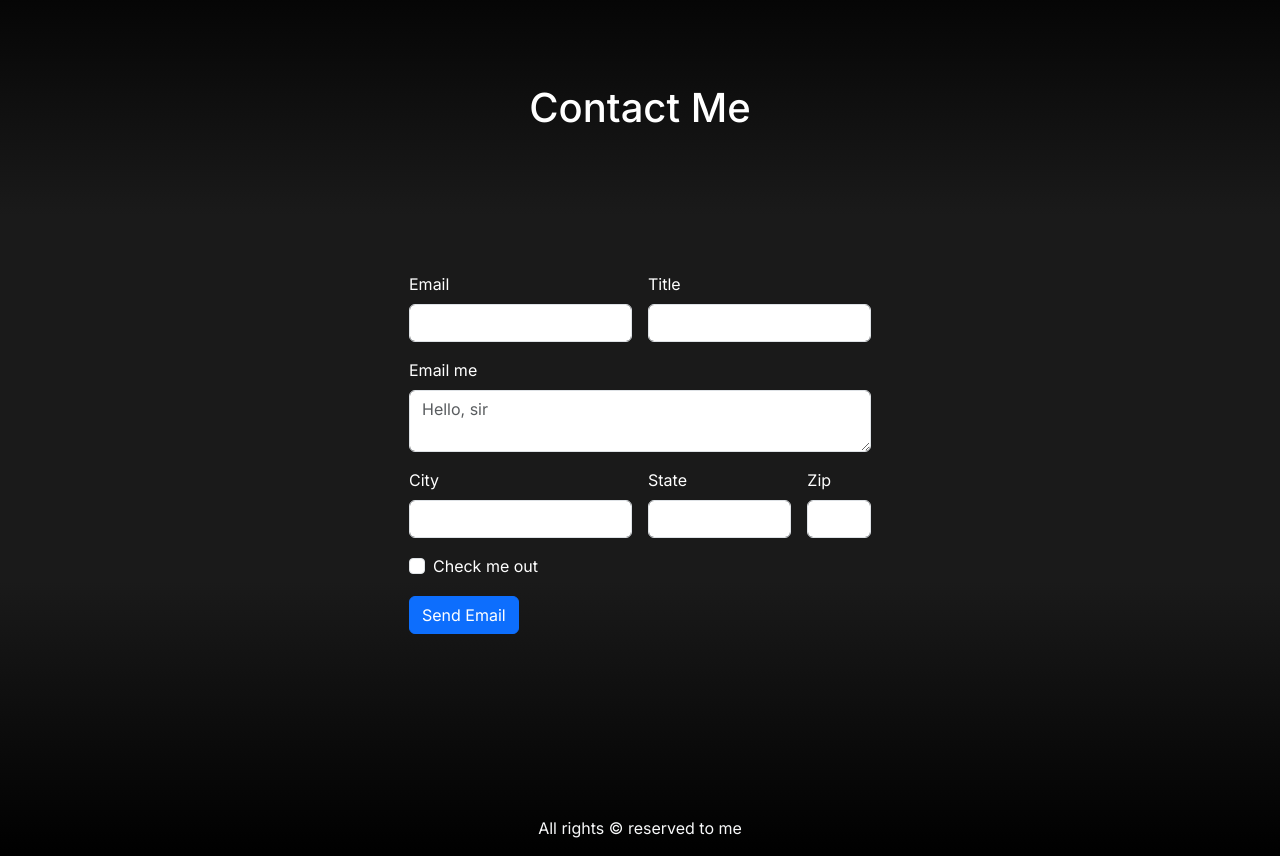
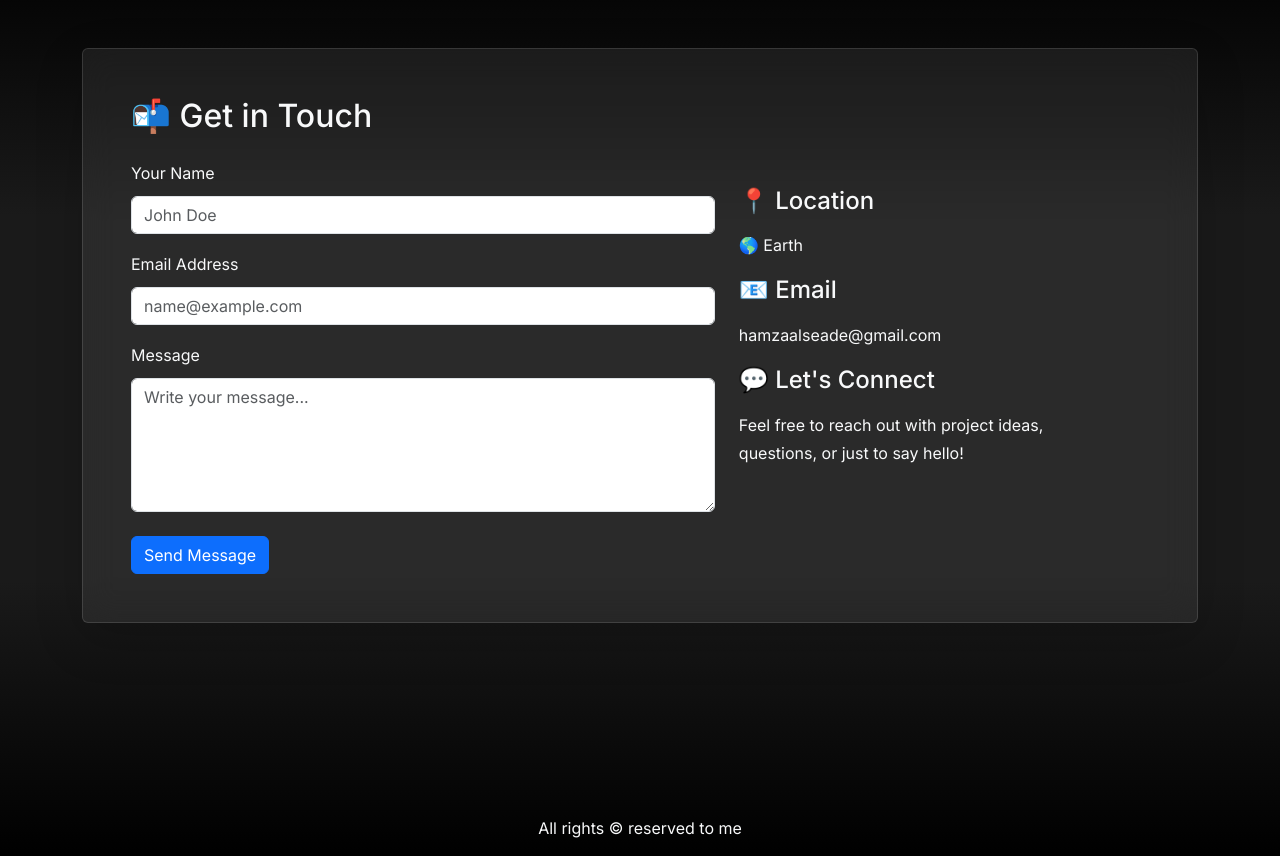
Before and after one commit to Hamzaalhadithy/CS50-Portfolio, a Flask app: page /contact in a window 1280 px wide. Shown: the part 59-915 px from the top of the page. Run offline with Flask 3, Linux system fonts and the light colour scheme; some libraries are stand-ins or nearby versions.

Commit message:
Project page

```diff
--- a/app.py
+++ b/app.py
@@ -1,17 +1,30 @@
+import os
 from flask import Flask, flash ,render_template, redirect, request, session, url_for, jsonify
 from flask_session import Session
 from cs50 import SQL
 from werkzeug.security import check_password_hash, generate_password_hash
 from functools import wraps
+from flask_mail import Mail, Message
+from dotenv import load_dotenv
+load_dotenv()
 
 app = Flask(__name__)
-app.secret_key = 'alhadeethimo'
+app.secret_key = os.getenv("SECRET_KEY")
 
 
 # Configure session to use filesystem (instead of signed cookies)
 app.config["SESSION_PERMANENT"] = False
 app.config["SESSION_TYPE"] = "filesystem"
 Session(app)
+
+app.config['MAIL_SERVER'] = 'smtp.gmail.com'
+app.config['MAIL_PORT'] = 587
+app.config['MAIL_USE_TLS'] = True
+app.config['MAIL_USERNAME'] = os.getenv("MAIL_USER")
+app.config['MAIL_PASSWORD'] = os.getenv("MAIL_PASS")
+app.config['MAIL_DEFAULT_SENDER'] = 'hamzaalseade@gmail.com'
+
+mail = Mail(app)
 
 db = SQL("sqlite:///main.db")
 
@@ -74,12 +87,12 @@ def index():
 def blog():
     return render_template("blog.html", user_id=session.get("user_id"))
 
-@app.route("/articles")
+@app.route("/api/articles")
 def article():
     articles = db.execute("SELECT * FROM articles")
     return jsonify(articles), 200
 
-@app.route("/articles/<int:article_id>")
+@app.route("/api/articles/<int:article_id>")
 def get_article(article_id):
     article = db.execute("SELECT * FROM articles WHERE id = ?", article_id)
 
@@ -88,7 +101,7 @@ def get_article(article_id):
 
     return jsonify(article[0]), 200
 
-@app.route("/articles/search")
+@app.route("/api/articles/search")
 def search_articles():
     query = request.args.get("query")
     if not query:
@@ -98,7 +111,7 @@ def search_articles():
     articles = db.execute("SELECT * FROM articles WHERE title LIKE ? OR content LIKE ?", like_query, like_query)
     return jsonify(articles), 200
 
-@app.route("/articles/create", methods=["POST"])
+@app.route("/api/articles/create", methods=["POST"])
 def create_article():
     if "user_id" not in session:
         return jsonify({"error": "Not authorized"}), 401
@@ -116,7 +129,7 @@ def create_article():
           )
     return jsonify({"success": True}), 200
 
-@app.route("/articles/<int:article_id>/edit", methods=["PUT"])
+@app.route("/api/articles/<int:article_id>/edit", methods=["PUT"])
 def edit_article(article_id):
     data = request.get_json()
 
@@ -141,7 +154,7 @@ def edit_article(article_id):
 
 
 
-@app.route("/articles/<int:article_id>/delete", methods=["DELETE"])
+@app.route("/api/articles/<int:article_id>/delete", methods=["DELETE"])
 def del_article(article_id):
 
     article = db.execute("SELECT * FROM articles WHERE id = ?", article_id)
@@ -156,8 +169,36 @@ def del_article(article_id):
 def projects():
     return render_template("projects.html")
 
+@app.route("/api/projects")
+def get_projects():
+    projects = db.execute("SELECT * FROM projects")
+    if not projects:
+        return jsonify({"error":"No projects were found"}), 404
+    return jsonify(projects), 200
+
+
 @app.route("/contact")
 def contact():
+    if request.method == "POST":
+        name = request.form.get("name")
+        email = request.form.get("email")
+        message = request.form.get("message")
+
+        msg = Message(
+            subject=f"New Contact Message from {name}",
+            recipients=["hamzaalseade@gmail.com"],
+            body =f"From: {name}\nEmail: {email}\n Message: {message}"
+        )
+
+        try:
+            mail.send(msg)
+            flash("Your message has been sent Successfully!", "success")
+        except Exception as e:
+            print("❌ Mail send failed:", e)
+            flash("Failed to send message. Try again later", "danger")
+
+        return redirect("/contact")
+
     return render_template("contact.html")
 
 
--- a/static/app.js
+++ b/static/app.js
@@ -24,7 +24,51 @@ if (window.location.pathname == "/blog") {
 if (window.location.pathname == "/projects") {
   document.getElementById("projects").classList.add("active");
   document.getElementById("projects").classList.add("nav-link-active");
+
+  document.addEventListener("DOMContentLoaded", async () => {
+    let response = await fetch("/api/projects");
+    let projects = await response.json();
+
+    if (response.ok) {
+      const container = document.getElementById("projects-container");
+      projects.forEach((project) => {
+        const card = document.createElement("div");
+        card.className = "col-lg-4 col-md-6 mb-4";
+        card.innerHTML = `
+          <div class="project-card h-100 d-flex flex-column justify-content-between">
+            <img src="${project.image_url}" class="project-image mb-3" alt="${
+          project.title
+        }" />
+            <div>
+              <h5>${project.title}</h5>
+              <p>${
+                project.description.length < 150
+                  ? project.description
+                  : project.description.slice(0, 150) + "..."
+              }</p>
+            </div>
+            <div class="mt-3 d-flex gap-2">
+              ${
+                project.github_url
+                  ? `<a href="${project.github_url}" target="_blank" class="btn btn-outline-light btn-sm">GitHub</a>`
+                  : ""
               }
+              ${
+                project.live_url
+                  ? `<a href="${project.live_url}" target="_blank" class="btn btn-outline-primary btn-sm">Live Demo</a>`
+                  : ""
+              }
+            </div>
+          </div>
+        `;
+        container.appendChild(card);
+      });
+    } else {
+      alert("Error: " + projects.error);
+    }
+  });
+}
+
 if (window.location.pathname == "/contact") {
   document.getElementById("contact").classList.add("active");
   document.getElementById("contact").classList.add("nav-link-active");
@@ -32,35 +76,35 @@ if (window.location.pathname == "/contact") {
 if (window.location.pathname == "/blog") {
   article_container = document.getElementById("article-container");
   document.addEventListener("DOMContentLoaded", async function (event) {
-    let response = await fetch("/articles");
+    let response = await fetch("/api/articles");
     let articles = await response.json();
     let html = "";
-    for (article of articles) {
+    for (let article of articles) {
       let date = new Date(article.timestamp);
       let formated = date.toLocaleString("en-TR", {
         year: "numeric",
         month: "long",
         day: "numeric",
       });
+
       html += `
-          <div class="article-card d-flex align-items-center m-2 glassy" id="article">
-            <div class="row gap-2">
-                <div class="d-flex article-image col-lg-3 justify-content-end"><img class="rounded-circle"
-                         src="${article.image_url}" alt="${article.title}" /></div>
-                <div class="d-flex flex-column gap-2 col justify-content-start">
-                    <div class="">
-                        <h2>${article.title}</h2>
+    <div class="article-card d-flex align-items-center m-2 glassy" style="min-height: 220px;">
+      <div class="row gap-2 w-100">
+        <div class="d-flex article-image col-lg-3 justify-content-center align-items-center mb-3">
+          <img class="rounded-circle article-img" src="${
+            article.image_url
+          }" alt="${article.title}" />
         </div>
-                    <div class="">
-                        <p>${
-                          article.content.length < 150
-                            ? article.content
-                            : article.content.slice(0, 150) + "...."
+        <div class="d-flex flex-column justify-content-between col">
+          <div>
+            <h2 class="article-title">${article.title}</h2>
+            <p class="article-desc">${article.content.slice(0, 150)}${
+        article.content.length > 150 ? "..." : ""
       }</p>
           </div>
-                    <div class="d-flex justify-content-between">
+          <div class="d-flex justify-content-between align-items-center mt-2">
             <span style="font-size: 10pt;">Published ${formated}</span>
-                        <span class="gap-3">
+            <span class="d-flex gap-2">
               <button class="btn btn-primary read-btn" data-id="${
                 article.id
               }">Read More</button>
@@ -68,11 +112,10 @@ if (window.location.pathname == "/blog") {
                 USER_ID
                   ? `
                     <button class="btn btn-primary edit-btn" data-id="${article.id}">Edit</button>
-                                    <button class="btn btn-danger delete-btn" data-id="${article.id}"  name="delete" value="delete">Delete</button>
+                    <button class="btn btn-danger delete-btn" data-id="${article.id}">Delete</button>
                     `
                   : ""
               }
-                          </span>
             </span>
           </div>
         </div>
@@ -80,6 +123,7 @@ if (window.location.pathname == "/blog") {
     </div>
   `;
     }
+
     article_container.innerHTML += html;
     if (USER_ID) {
       let currentArticleId = null;
@@ -109,13 +153,16 @@ if (window.location.pathname == "/blog") {
             content: document.getElementById("edit-content").value,
           };
 
-          const response = await fetch(`/articles/${currentArticleId}/edit`, {
+          const response = await fetch(
+            `/api/articles/${currentArticleId}/edit`,
+            {
               method: "PUT",
               headers: {
                 "Content-Type": "application/json",
               },
               body: JSON.stringify(updatedArticle),
-          });
+            }
+          );
 
           const result = await response.json();
 
@@ -135,9 +182,12 @@ if (window.location.pathname == "/blog") {
       });
 
       document.getElementById("delete").addEventListener("click", async () => {
-        const response = await fetch(`/articles/${currentArticleId}/delete`, {
+        const response = await fetch(
+          `/api/articles/${currentArticleId}/delete`,
+          {
             method: "DELETE",
-        });
+          }
+        );
 
         const result = await response.json();
 
@@ -162,7 +212,7 @@ if (window.location.pathname == "/blog") {
           content: document.getElementById("create-content").value,
         };
 
-        const response = await fetch("/articles/create", {
+        const response = await fetch("/api/articles/create", {
           method: "POST",
           headers: {
             "Content-Type": "application/json",
@@ -183,7 +233,7 @@ if (window.location.pathname == "/blog") {
 
     document.querySelectorAll(".read-btn").forEach((button) => {
       button.addEventListener("click", async () => {
-        let response = await fetch(`/articles/${button.dataset.id}`);
+        let response = await fetch(`/api/articles/${button.dataset.id}`);
         result = await response.json();
 
         document.getElementById("article-image").src = result.image_url;
@@ -203,7 +253,7 @@ if (window.location.pathname == "/blog") {
         let query = document.getElementById("search-input").value;
         if (query.length < 2) return;
         let response = await fetch(
-          `/articles/search?query=${encodeURIComponent(query)}`
+          `/api/articles/search?query=${encodeURIComponent(query)}`
         );
         let articles = await response.json();
         if (response.ok) {
@@ -216,30 +266,22 @@ if (window.location.pathname == "/blog") {
               day: "numeric",
             });
             search_html += `
-                  <div class="article-card d-flex align-items-center m-2 glassy" id="article">
-                    <div class="row gap-2">
-                        <div class="d-flex article-image col-lg-3 justify-content-end"><img class="rounded-circle"
-                                 src="${
-                                  article.image_url
-                                }" alt="${article.title}" /></div>
-                        <div class="d-flex flex-column gap-2 col justify-content-start">
-                            <div class="">
-                                <h2>${article.title}</h2>
+              <div class="article-card d-flex align-items-center m-2 glassy" style="min-height: 220px;">
+                <div class="row gap-2 w-100">
+                  <div class="d-flex article-image col-lg-3 justify-content-center align-items-center mb-3">
+                    <img class="rounded-circle article-img-search" src="${article.image_url}" alt="${article.title}" />
                   </div>
-                            <div class="">
-                                <p>${
-                                  article.content.length < 100
-                                    ? article.content
-                                    : article.content.slice(0, 100) + "...."
-                                }</p>
+                  <div class="d-flex flex-column justify-content-between col">
+                    <div>
+                      <h2 class="article-title">${article.title}</h2>
+                      <p class="article-desc">
+                        ${article.content.length < 100 ? article.content : article.content.slice(0, 100) + "...."}
+                      </p>
                     </div>
-                            <div class="d-flex justify-content-between">
+                    <div class="d-flex justify-content-between align-items-center mt-2">
                       <span style="font-size: 10pt;">Published ${formated}</span>
-                                <span class="gap-3">
-                                    <button class="btn btn-primary read-btn-inside" data-id="${
-                                      article.id
-                                    }">Read More</button>
-                                </span>
+                      <span class="d-flex gap-2">
+                        <button class="btn btn-primary read-btn-inside" data-id="${article.id}">Read More</button>
                       </span>
                     </div>
                   </div>
@@ -251,7 +293,7 @@ if (window.location.pathname == "/blog") {
 
           document.querySelectorAll(".read-btn-inside").forEach((button) => {
             button.addEventListener("click", async () => {
-              let response = await fetch(`/articles/${button.dataset.id}`);
+              let response = await fetch(`/api/articles/${button.dataset.id}`);
               result = await response.json();
 
               document.getElementById("article-image").src = result.image_url;
@@ -259,8 +301,10 @@ if (window.location.pathname == "/blog") {
               document.getElementById("article-content").innerText =
                 result.content;
 
-                const searchModal = bootstrap.Modal.getInstance(document.getElementById("searchModal")).hide();
-                if(searchModal){
+              const searchModal = bootstrap.Modal.getInstance(
+                document.getElementById("searchModal")
+              ).hide();
+              if (searchModal) {
                 searchModal.hide();
               }
               new bootstrap.Modal(
@@ -268,6 +312,8 @@ if (window.location.pathname == "/blog") {
               ).show();
             });
           });
+        } else {
+          alert("Error " + articles.error);
         }
       });
   });
--- a/templates/contact.html
+++ b/templates/contact.html
@@ -3,47 +3,42 @@
     Contact
 {% endblock%}
 {% block main %}
-<div class="container d-flex justify-content-center align-items-center contact-land">
-    <p class="h1">Contact Me</p>
+<div class="container py-5">
+  <div class="row justify-content-center">
+    <div class="col-lg-10 glassy p-5 rounded shadow-lg ">
+      <div class="row">
+        <!-- Contact Form -->
+        <div class="col-lg-7">
+          <h2 class="text-light mb-4">📬 Get in Touch</h2>
+          <form id="contact-form">
+            <div class="mb-3">
+              <label for="name" class="form-label text-light">Your Name</label>
+              <input type="text" class="form-control" id="name" placeholder="John Doe" required />
             </div>
-<div class="container col-6 p-5">
-    <form class="row g-3">
-        <div class="col-md-6">
-            <label for="inputEmail4" class="form-label">Email</label>
-            <input type="email" class="form-control" id="inputEmail4">
+            <div class="mb-3">
+              <label for="email" class="form-label text-light">Email Address</label>
+              <input type="email" class="form-control" id="email" placeholder="name@example.com" required />
             </div>
-        <div class="col-md-6">
-            <label for="Title" class="form-label">Title</label>
-            <input type="password" class="form-control" id="Title">
+            <div class="mb-3">
+              <label for="message" class="form-label text-light">Message</label>
+              <textarea class="form-control" id="message" rows="5" placeholder="Write your message..." required></textarea>
             </div>
-        <div class="col-12">
-            <label for="inputText" class="form-label">Email me</label>
-            <textarea class="form-control" id="inputText" placeholder="Hello, sir"></textarea>
+            <button type="submit" class="btn btn-primary mt-2">Send Message</button>
+          </form>
         </div>
-        <div class="col-md-6">
-            <label for="inputCity" class="form-label">City</label>
-            <input type="text" class="form-control" id="inputCity">
-        </div>
-        <div class="col-md-4">
-            <label for="inputState" class="form-label">State</label>
-            <input type="text" class="form-control" id="inputState">
-        </div>
-        <div class="col-md-2">
-            <label for="inputZip" class="form-label">Zip</label>
-            <input type="text" class="form-control" id="inputZip">
-        </div>
-        <div class="col-12">
-            <div class="form-check">
-                <input class="form-check-input" type="checkbox" id="gridCheck">
-                <label class="form-check-label" for="gridCheck">
-                    Check me out
-                </label>
+
+        <!-- Contact Info -->
+        <div class="col-lg-4 d-flex flex-column justify-content-center mt-4 mt-lg-0 text-light">
+          <h4 class="mb-3">📍 Location</h4>
+          <p>🌎 Earth</p>
+          <h4 class="mb-3">📧 Email</h4>
+          <p>hamzaalseade@gmail.com</p>
+          <h4 class="mb-3">💬 Let's Connect</h4>
+          <p>Feel free to reach out with project ideas, questions, or just to say hello!</p>
         </div>
       </div>
-        <div class="col-12">
-            <button type="submit" class="btn btn-primary">Send Email</button>
-        </div>
-    </form>
     </div>
   </div>
+</div>
+
 {% endblock %}
```
Also changed, not shown: static/styles.css (+48 -16 lines), templates/projects.html (+7 -24 lines), main.db, 1 other file. Lines whose indentation alone changed are shown as unchanged.
